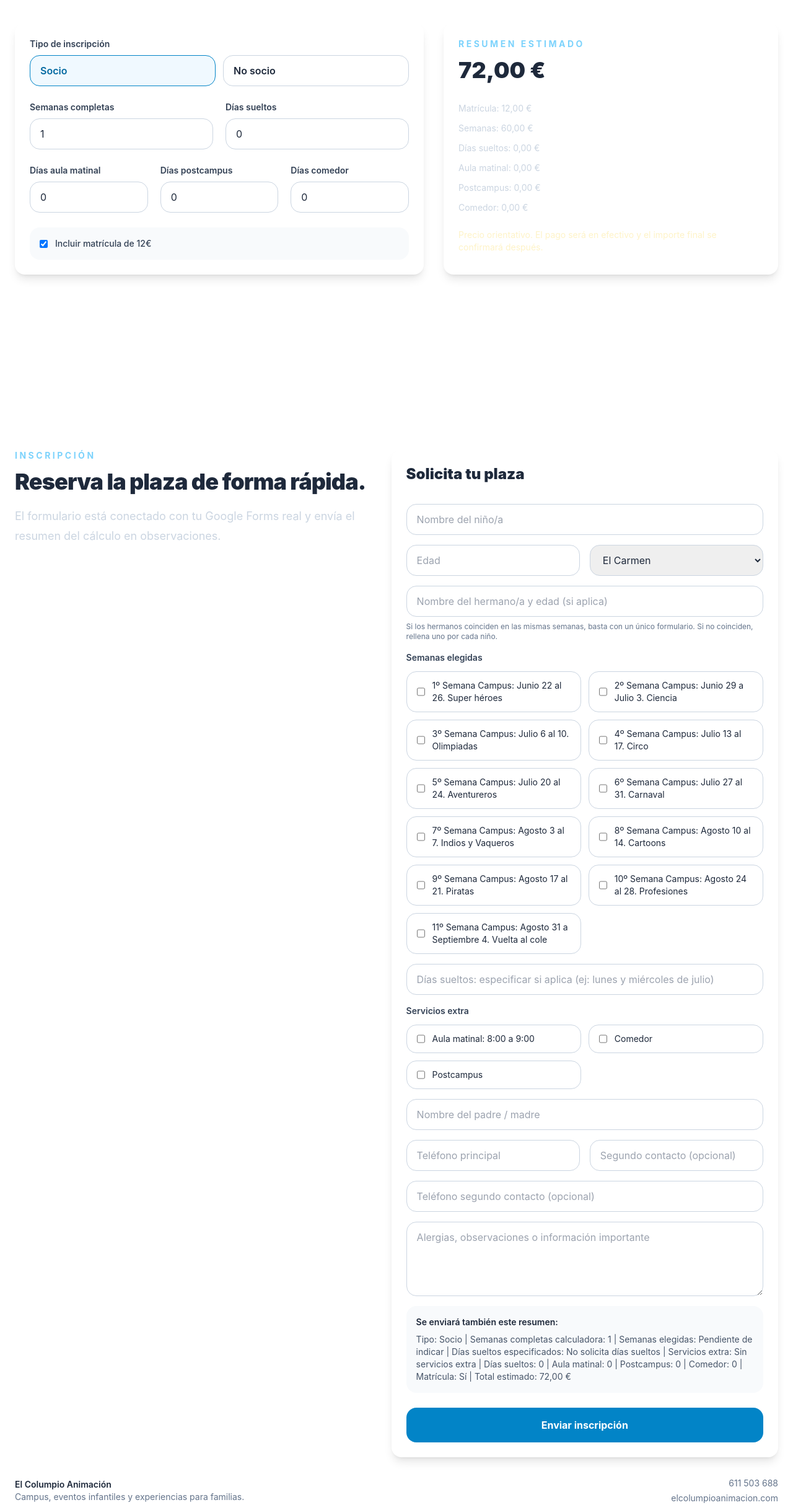
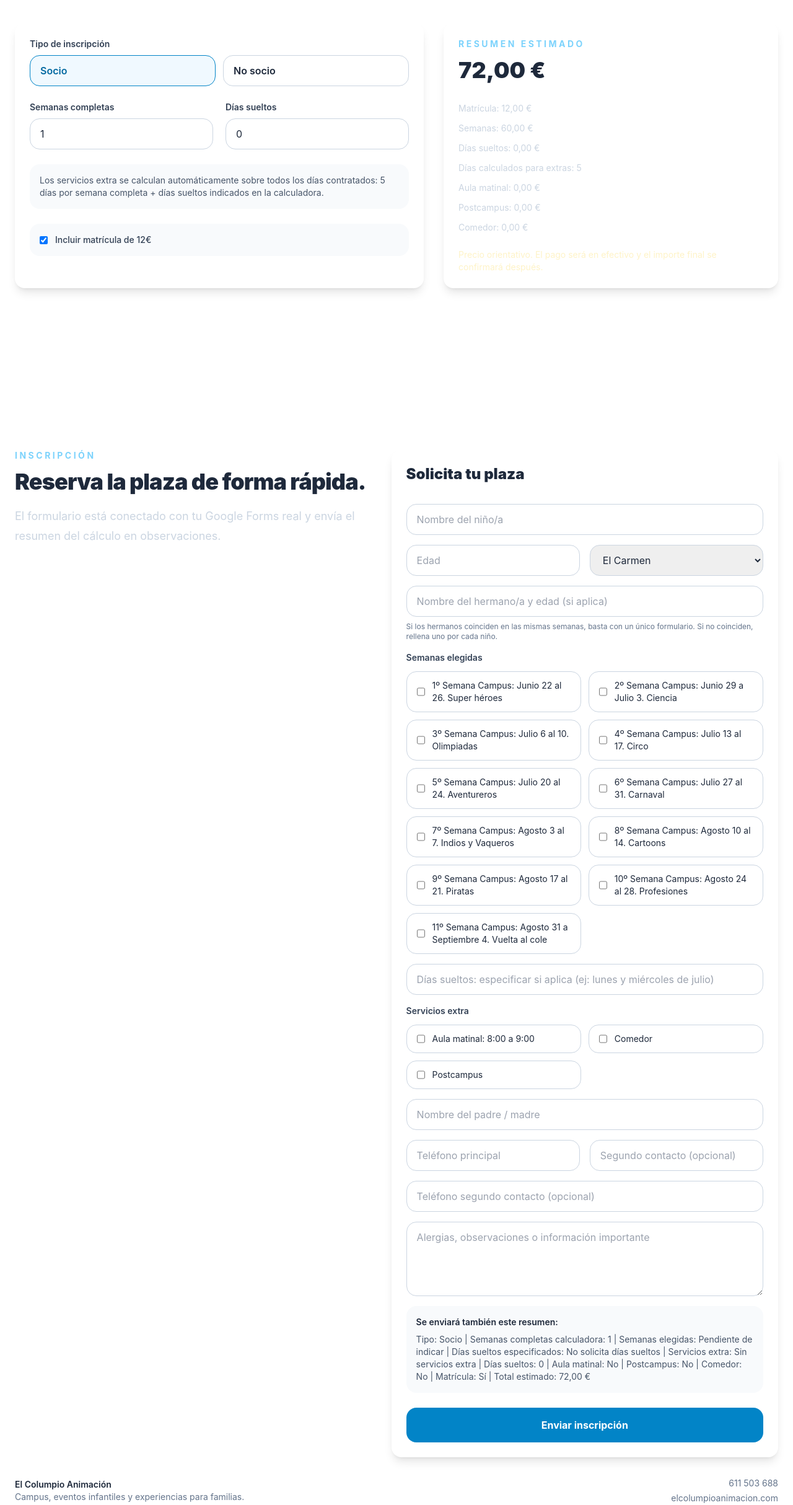
Before and after one commit to ialaminos86-droid/el-columpio2, a React (Vite) app: page / in a window 1280 px wide. Shown: the part 1771-4199 px from the top of the page at 62% size. Built offline with nearby package versions, Linux system fonts and the light colour scheme.

Commit message:
Update App.jsx

```diff
--- a/src/App.jsx
+++ b/src/App.jsx
@@ -22,34 +22,57 @@ const FORM_CONFIG = {
   },
 };
 
-function precioSemana(semanas, tipo) {
+function calcularPrecioSemanas(semanas, tipo) {
   if (semanas <= 0) return 0;
-  if (tipo === 'socio') {
-    if (semanas <= 3) return 60;
-    if (semanas <= 5) return 55;
-    return 50;
+
+  const precioPrimerasTres = tipo === 'socio' ? 60 : 70;
+  const precioCuartaYQuinta = tipo === 'socio' ? 55 : 65;
+  const precioSextaEnAdelante = tipo === 'socio' ? 50 : 60;
+
+  let total = 0;
+
+  const semanasPrimerTramo = Math.min(semanas, 3);
+  total += semanasPrimerTramo * precioPrimerasTres;
+
+  if (semanas > 3) {
+    const semanasSegundoTramo = Math.min(semanas - 3, 2);
+    total += semanasSegundoTramo * precioCuartaYQuinta;
   }
-  if (semanas <= 3) return 70;
-  if (semanas <= 5) return 65;
-  return 60;
+
+  if (semanas > 5) {
+    const semanasTercerTramo = semanas - 5;
+    total += semanasTercerTramo * precioSextaEnAdelante;
+  }
+
+  return total;
 }
 
 function calcularPrecioEstimado({
   tipoCliente,
   numSemanas,
   diasSueltos,
-  diasMatinal,
-  diasPostcampus,
-  diasComedor,
+  serviciosSeleccionados,
   matricula,
 }) {
   const precioDiaSuelto = tipoCliente === 'socio' ? 15 : 18;
   const precioMatricula = matricula ? 12 : 0;
-  const precioSemanasTotal = numSemanas * precioSemana(numSemanas, tipoCliente);
+  const precioSemanasTotal = calcularPrecioSemanas(numSemanas, tipoCliente);
   const precioDiasSueltosTotal = diasSueltos * precioDiaSuelto;
-  const precioMatinalTotal = diasMatinal * 3;
-  const precioPostcampusTotal = diasPostcampus * 3;
-  const precioComedorTotal = diasComedor * 7.5;
+
+  // Los extras se aplican a todos los días contratados.
+  // Cada semana completa se considera de lunes a viernes: 5 días.
+  const diasTotales = numSemanas * 5 + diasSueltos;
+  const tieneMatinal = serviciosSeleccionados.includes('Aula matinal: 8:00 a 9:00');
+  const tieneComedor = serviciosSeleccionados.includes('Comedor');
+  const tienePostcampus = serviciosSeleccionados.includes('Postcampus');
+
+  const precioMatinalTotal = tieneMatinal ? diasTotales * 3 : 0;
+  const precioComedorTotal = tieneComedor ? diasTotales * 7.5 : 0;
+
+  // Si hay comedor, el postcampus ya está incluido en los 7,5€/día.
+  // Solo se cobra postcampus aparte cuando NO hay comedor.
+  const precioPostcampusTotal = tienePostcampus && !tieneComedor ? diasTotales * 3 : 0;
+
   const precioEstimado =
     precioMatricula +
     precioSemanasTotal +
@@ -67,6 +90,7 @@ function calcularPrecioEstimado({
     precioPostcampusTotal,
     precioComedorTotal,
     precioEstimado,
+    diasTotales,
   };
 }
 
@@ -76,18 +100,22 @@ function formatearEuros(valor) {
 
 const testCases = [
   { input: [1, 'socio'], expected: 60 },
-  { input: [4, 'socio'], expected: 55 },
-  { input: [6, 'socio'], expected: 50 },
+  { input: [3, 'socio'], expected: 180 },
+  { input: [4, 'socio'], expected: 235 },
+  { input: [5, 'socio'], expected: 290 },
+  { input: [6, 'socio'], expected: 340 },
   { input: [1, 'noSocio'], expected: 70 },
-  { input: [4, 'noSocio'], expected: 65 },
-  { input: [6, 'noSocio'], expected: 60 },
+  { input: [3, 'noSocio'], expected: 210 },
+  { input: [4, 'noSocio'], expected: 275 },
+  { input: [5, 'noSocio'], expected: 340 },
+  { input: [6, 'noSocio'], expected: 400 },
   { input: [0, 'socio'], expected: 0 },
 ];
 
 if (typeof console !== 'undefined') {
   testCases.forEach(({ input, expected }) => {
-    const actual = precioSemana(Number(input[0]), input[1]);
-    console.assert(actual === expected, 'Error en precioSemana');
+    const actual = calcularPrecioSemanas(Number(input[0]), input[1]);
+    console.assert(actual === expected, 'Error en calcularPrecioSemanas');
   });
 }
 
@@ -109,10 +137,7 @@ export default function App() {
   const [tipoCliente, setTipoCliente] = useState('socio');
   const [numSemanas, setNumSemanas] = useState(1);
   const [diasSueltos, setDiasSueltos] = useState(0);
-  const [diasMatinal, setDiasMatinal] = useState(0);
-  const [diasPostcampus, setDiasPostcampus] = useState(0);
-  const [diasComedor, setDiasComedor] = useState(0);
-  const [matricula, setMatricula] = useState(true);
+    const [matricula, setMatricula] = useState(true);
 
   const [nombreNino, setNombreNino] = useState('');
   const [edad, setEdad] = useState('');
@@ -138,12 +163,10 @@ export default function App() {
         tipoCliente,
         numSemanas,
         diasSueltos,
-        diasMatinal,
-        diasPostcampus,
-        diasComedor,
+        serviciosSeleccionados,
         matricula,
       }),
-    [tipoCliente, numSemanas, diasSueltos, diasMatinal, diasPostcampus, diasComedor, matricula]
+    [tipoCliente, numSemanas, diasSueltos, serviciosSeleccionados, matricula]
   );
 
   const semanasTextoFinal = semanasSeleccionadas.join(' | ');
@@ -157,13 +180,13 @@ export default function App() {
       `Días sueltos especificados: ${diasSueltosTexto || 'No solicita días sueltos'}`,
       `Servicios extra: ${serviciosTextoFinal || 'Sin servicios extra'}`,
       `Días sueltos: ${diasSueltos}`,
-      `Aula matinal: ${diasMatinal}`,
-      `Postcampus: ${diasPostcampus}`,
-      `Comedor: ${diasComedor}`,
+      `Aula matinal: ${serviciosSeleccionados.includes('Aula matinal: 8:00 a 9:00') ? 'Sí' : 'No'}`,
+      `Postcampus: ${serviciosSeleccionados.includes('Postcampus') ? 'Sí' : 'No'}`,
+      `Comedor: ${serviciosSeleccionados.includes('Comedor') ? 'Sí' : 'No'}`,
       `Matrícula: ${matricula ? 'Sí' : 'No'}`,
       `Total estimado: ${formatearEuros(resumen.precioEstimado)}`,
     ].join(' | ');
-  }, [tipoCliente, numSemanas, semanasTextoFinal, diasSueltosTexto, serviciosTextoFinal, diasSueltos, diasMatinal, diasPostcampus, diasComedor, matricula, resumen.precioEstimado]);
+  }, [tipoCliente, numSemanas, semanasTextoFinal, diasSueltosTexto, serviciosTextoFinal, diasSueltos, serviciosSeleccionados, matricula, resumen.precioEstimado]);
 
   function toggleSemana(semana) {
     setSemanasSeleccionadas((prev) => {
@@ -346,19 +369,8 @@ export default function App() {
                   </div>
                 </div>
 
-                <div className="mt-6 grid gap-5 sm:grid-cols-3">
-                  <div>
-                    <label className="mb-2 block text-sm font-semibold text-slate-700">Días aula matinal</label>
-                    <input type="number" min="0" value={diasMatinal} onChange={(e) => setDiasMatinal(Math.max(0, Number(e.target.value) || 0))} className="w-full rounded-2xl border border-slate-300 px-4 py-3 outline-none" />
-                  </div>
-                  <div>
-                    <label className="mb-2 block text-sm font-semibold text-slate-700">Días postcampus</label>
-                    <input type="number" min="0" value={diasPostcampus} onChange={(e) => setDiasPostcampus(Math.max(0, Number(e.target.value) || 0))} className="w-full rounded-2xl border border-slate-300 px-4 py-3 outline-none" />
-                  </div>
-                  <div>
-                    <label className="mb-2 block text-sm font-semibold text-slate-700">Días comedor</label>
-                    <input type="number" min="0" value={diasComedor} onChange={(e) => setDiasComedor(Math.max(0, Number(e.target.value) || 0))} className="w-full rounded-2xl border border-slate-300 px-4 py-3 outline-none" />
-                  </div>
+                <div className="mt-6 rounded-2xl bg-slate-50 p-4 text-sm text-slate-600">
+                  Los servicios extra se calculan automáticamente sobre todos los días contratados: 5 días por semana completa + días sueltos indicados en la calculadora.
                 </div>
 
                 <label className="mt-6 flex items-center gap-3 rounded-2xl bg-slate-50 px-4 py-4 text-sm font-medium text-slate-700">
@@ -374,6 +386,7 @@ export default function App() {
                   <p>Matrícula: {formatearEuros(resumen.precioMatricula)}</p>
                   <p>Semanas: {formatearEuros(resumen.precioSemanasTotal)}</p>
                   <p>Días sueltos: {formatearEuros(resumen.precioDiasSueltosTotal)}</p>
+                  <p>Días calculados para extras: {resumen.diasTotales}</p>
                   <p>Aula matinal: {formatearEuros(resumen.precioMatinalTotal)}</p>
                   <p>Postcampus: {formatearEuros(resumen.precioPostcampusTotal)}</p>
                   <p>Comedor: {formatearEuros(resumen.precioComedorTotal)}</p>
```
